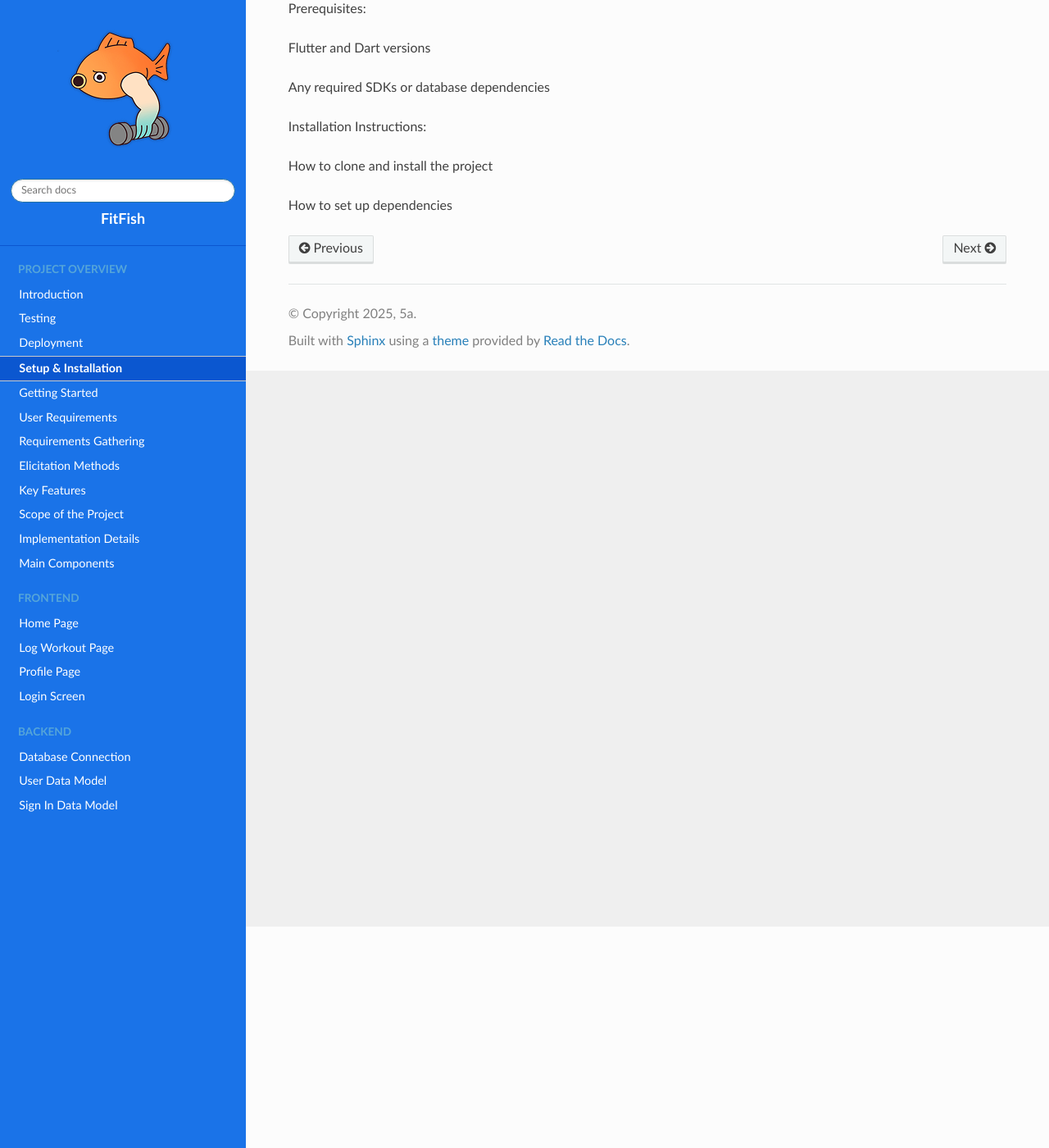
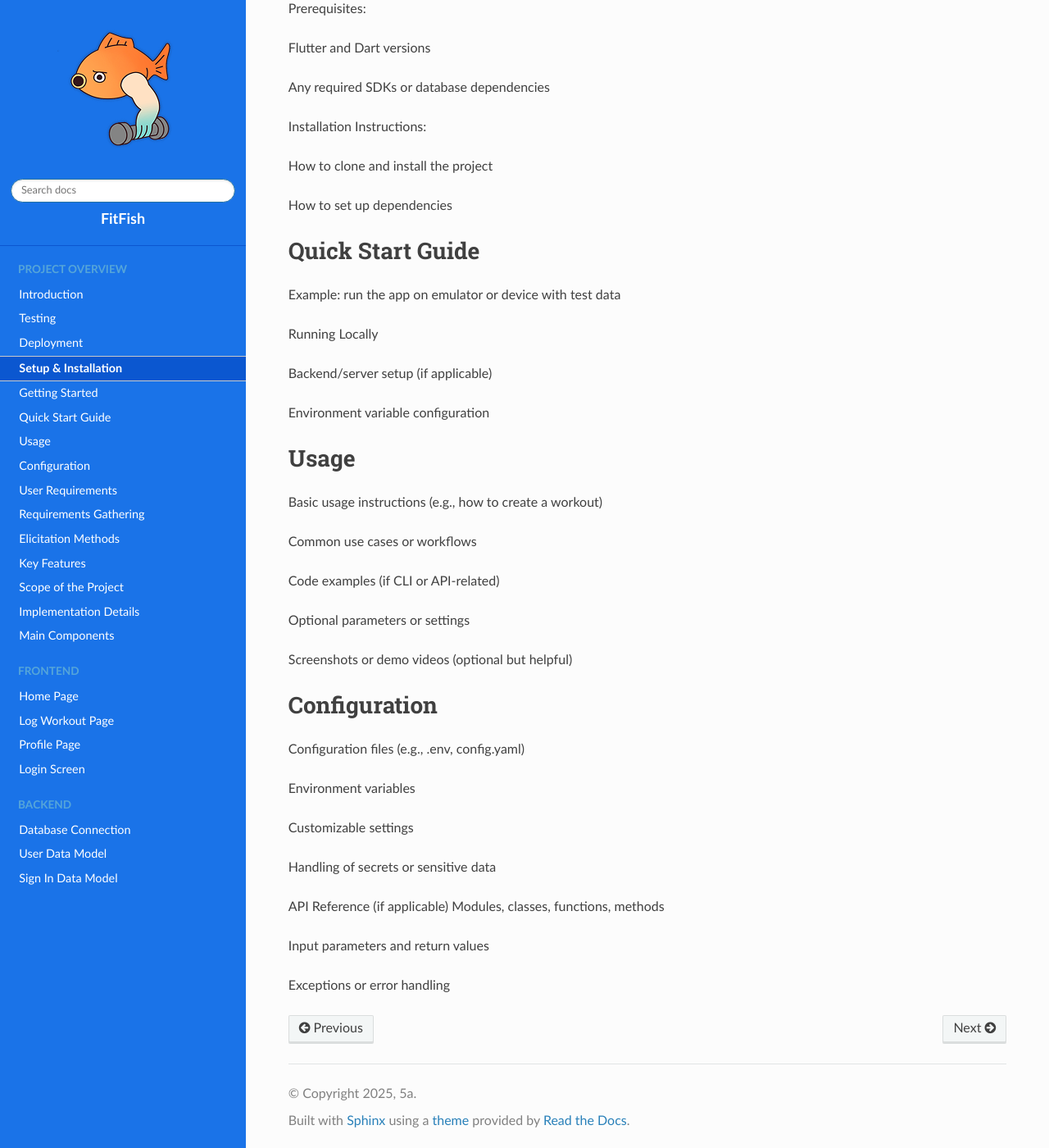
Before and after one commit to 5a-Fitness-App/5a-Code-Documentation, a Sphinx documentation site: the page built from docs/source/overview/setup.rst, in a window 1280 px wide and 1400 px high, scrolled down 270 px. Shown: the whole window at 82% size. Built offline with Sphinx 7.4.7 and the Read the Docs theme 3.1.0, drawn with Linux system fonts in a browser that asks for light colours.

Commit message:
Update setup.rst

```diff
--- a/docs/source/overview/setup.rst
+++ b/docs/source/overview/setup.rst
@@ -19,3 +19,43 @@ Installation Instructions:
 How to clone and install the project
 
 How to set up dependencies
+
+Quick Start Guide
+=====
+
+Example: run the app on emulator or device with test data
+
+Running Locally
+
+Backend/server setup (if applicable)
+
+Environment variable configuration
+
+Usage
+=====
+Basic usage instructions (e.g., how to create a workout)
+
+Common use cases or workflows
+
+Code examples (if CLI or API-related)
+
+Optional parameters or settings
+
+Screenshots or demo videos (optional but helpful)
+
+Configuration
+=====
+Configuration files (e.g., .env, config.yaml)
+
+Environment variables
+
+Customizable settings
+
+Handling of secrets or sensitive data
+
+API Reference (if applicable)
+Modules, classes, functions, methods
+
+Input parameters and return values
+
+Exceptions or error handling
```
